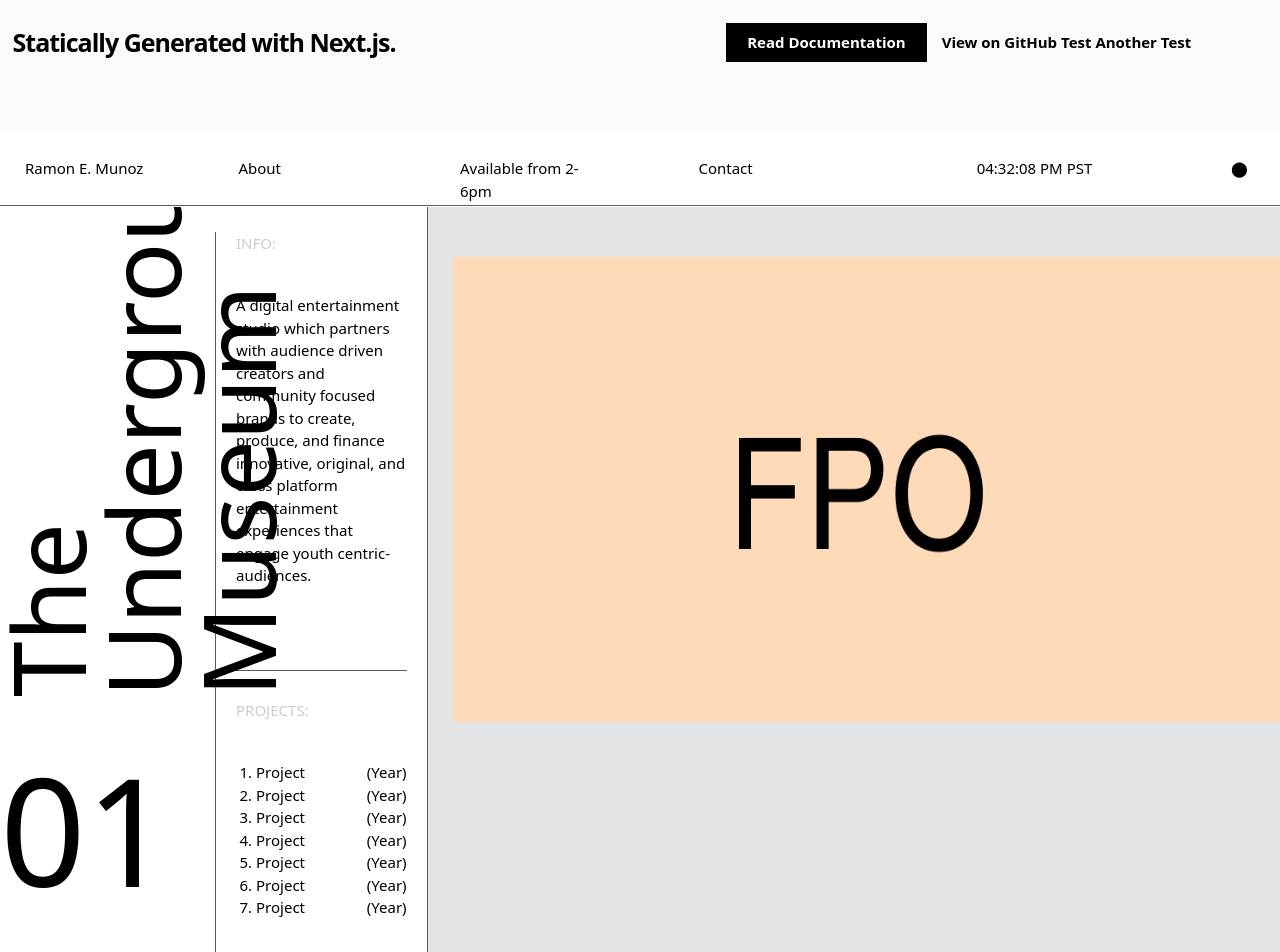
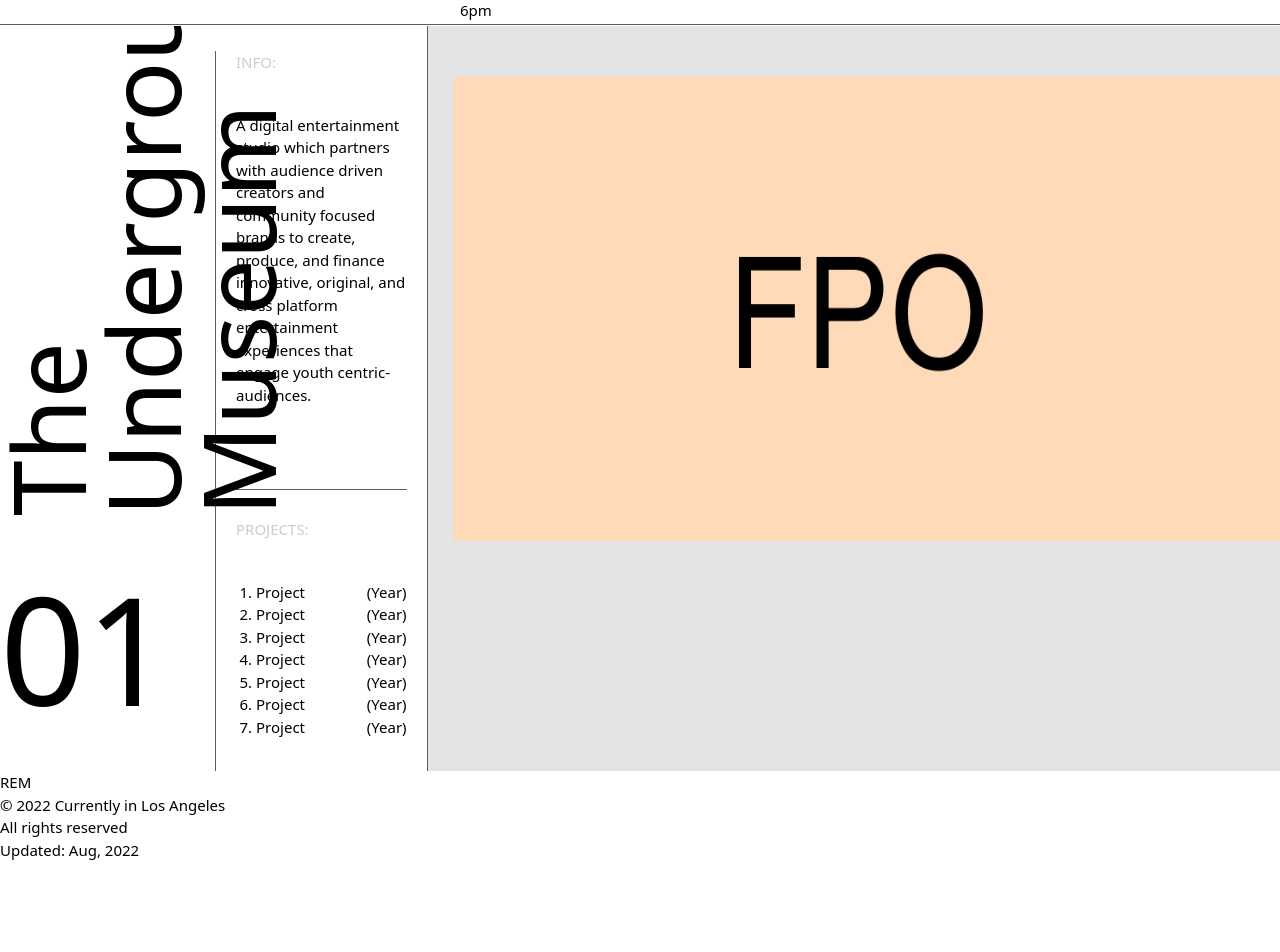
Before and after one commit to ramonemunoz/rem-portfolio-2022, a Next.js app: page / in a window 1280 px wide. Shown: the part 1727-2679 px from the top of the page. After the commit the page ends 2588 px from the top, so only its background shows below. Built offline with nearby package versions, Linux system fonts and the light colour scheme.

Commit message:
Dev :: added Footer component

```diff
--- a/components/footer.js
+++ b/components/footer.js
@@ -1,45 +1,13 @@
-import Container from './container'
-import { EXAMPLE_PATH } from '../lib/constants'
-
-import { useAppContext } from '../context/app-state';
-
 export default function Footer() {
-
-  const {
-    sharedState,
-    anotherTest,
-    testFunction,
-  } = useAppContext()
-
-  testFunction('Ramon Was Here')
+  const d = new Date();
+  let year = d.getFullYear();
 
   return (
-    <footer className="bg-accent-1 border-t border-accent-2">
-      <Container>
-        <div className="py-28 flex flex-col lg:flex-row items-center">
-          <h3 className="text-4xl lg:text-5xl font-bold tracking-tighter leading-tight text-center lg:text-left mb-10 lg:mb-0 lg:pr-4 lg:w-1/2">
-            Statically Generated with Next.js.
-          </h3>
-          <div className="flex flex-col lg:flex-row justify-center items-center lg:pl-4 lg:w-1/2">
-            <a
-              href="https://nextjs.org/docs/basic-features/pages"
-              className="mx-3 bg-black hover:bg-white hover:text-black border border-black text-white font-bold py-3 px-12 lg:px-8 duration-200 transition-colors mb-6 lg:mb-0"
-            >
-              Read Documentation
-            </a>
-            <a
-              href={`https://github.com/vercel/next.js/tree/canary/examples/${EXAMPLE_PATH}`}
-              className="mx-3 font-bold hover:underline"
-            >
-              View on GitHub
-              {' '}
-              {sharedState}
-              {' '}
-              {anotherTest}
-            </a>
-          </div>
-        </div>
-      </Container>
+    <footer className={'footer'}>
+      <p>REM</p>
+      <p>&copy;{' '}{year}{' '}Currently in Los Angeles</p>
+      <p>All rights reserved</p>
+      <p>Updated: Aug, 2022</p>
     </footer>
   )
 }
--- a/components/layout.js
+++ b/components/layout.js
@@ -1,5 +1,4 @@
 import Alert from '../components/alert'
-import Footer from '../components/footer'
 import Meta from '../components/meta'
 
 export default function Layout({ preview, children }) {
@@ -10,7 +9,6 @@ export default function Layout({ preview, children }) {
         <Alert preview={preview} />
         <main>{children}</main>
       </div>
-      <Footer />
     </>
   )
 }
--- a/pages/index.js
+++ b/pages/index.js
@@ -6,6 +6,7 @@ import Layout from '../components/layout'
 import Header from '../components/header'
 import About from '../components/about'
 import Projects from '../components/projects'
+import Footer from '../components/footer'
 
 
 import { getAllPosts } from '../lib/api'
@@ -38,6 +39,7 @@ export default function Index({ allPosts }) {
       <Header />
       <About />
       <Projects />
+      <Footer />
     </>
   )
 }
--- /dev/null
+++ b/styles/components/_footer.scss
@@ -0,0 +1,23 @@
+// Footer
+
+.footer {
+    display: flex;
+    padding: 25px;
+    width: 100%;
+    display: flex;
+    align-content: center;
+    border-top: 1px solid $gray;
+
+    p{
+        &:nth-child(1) {
+            width: 210px;
+        }
+        &:nth-child(2) {
+            width: calc(33% - 210px);
+        }
+        &:nth-child(3) {
+            width: 21.3%;
+            padding-left: 25px;
+        }
+    }
+}
```
